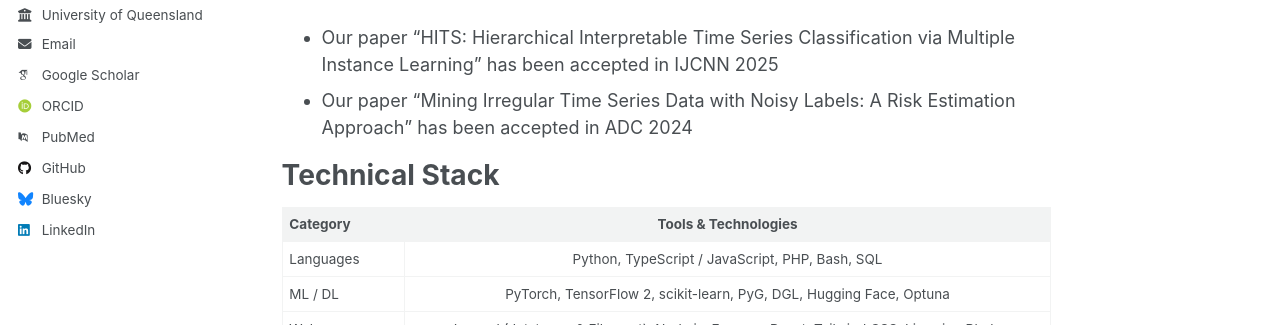
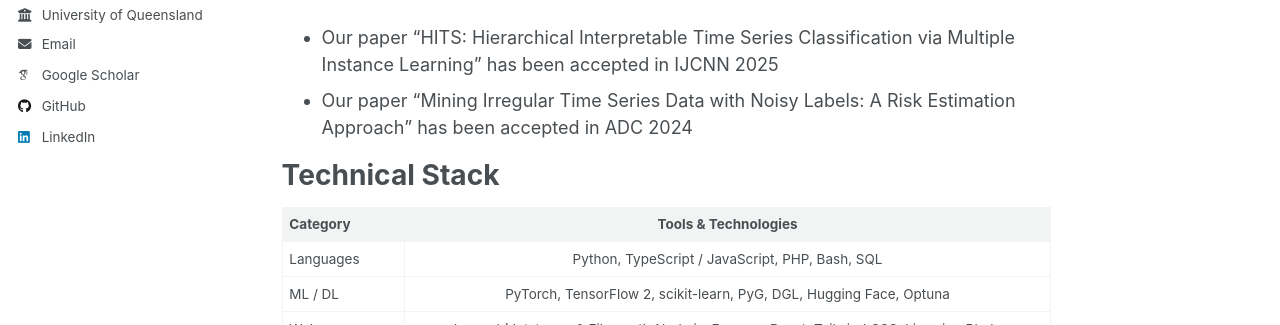
Before and after one commit to Evan-Kun/Evan-Kun.github.io, a Jekyll site: the page built from _pages/about.md, in a window 1280 px wide. Shown: the part 466-791 px from the top of the page. Built offline with Jekyll 4.4.1, drawn with Linux system fonts in a browser that asks for light colours; some web fonts are replaced.

Commit message:
Update _config.yml

```diff
--- a/_config.yml
+++ b/_config.yml
@@ -28,52 +28,52 @@ author:
   bio              : "PhD Candidate | Machine Learning Engineer | Full-stack Developer | Passionate about Data Science and AI Innovations"
   location         : "Melbourne, Victoria, Australia"
   employer         : "University of Queensland"
-  uri              : # URL
+  # uri              : # URL
   email            : "kun.han@uq.edu.au"
 
   # Academic websites
   arxiv            : # URL - Update with the correct link to your profile
   googlescholar    : "https://scholar.google.com.au/citations?user=2rlwIVYAAAAJ&hl=en"
-  impactstory      : # URL
-  orcid            : "http://orcid.org/yourorcidurl"
-  semantic         : # URL
-  pubmed           : "https://www.ncbi.nlm.nih.gov/pubmed/?term=john+snow"
-  researchgate     : # URL
-  scopus           : # URL
+  # impactstory      : # URL
+  # orcid            : "http://orcid.org/yourorcidurl"
+  # semantic         : # URL
+  # pubmed           : "https://www.ncbi.nlm.nih.gov/pubmed/?term=john+snow"
+  # researchgate     : # URL
+  # scopus           : # URL
 
   # Repositories and software development
-  bitbucket        : # Username - Update with your username on the site
-  codepen          : # Username
-  dribbble         : # Username
+  # bitbucket        : # Username - Update with your username on the site
+  # codepen          : # Username
+  # dribbble         : # Username
   github           : "Evan-Kun"
-  kaggle           : # Username
-  stackoverflow    : # User number or user number and name (i.e., use "1" or "1/jeff-atwood")
+  # kaggle           : # Username
+  # stackoverflow    : # User number or user number and name (i.e., use "1" or "1/jeff-atwood")
 
   # Social media
-  bluesky          : "bsky.app" # Replace this with you Bluesky username
+  # bluesky          : "bsky.app" # Replace this with you Bluesky username
   facebook         : # Username
-  flickr           : # Username
-  foursquare       : # Username
-  goodreads        : # Username
-  google_plus      : # Username
-  keybase          : # Username
-  instagram        : # Username
-  lastfm           : # Username
+  # flickr           : # Username
+  # foursquare       : # Username
+  # goodreads        : # Username
+  # google_plus      : # Username
+  # keybase          : # Username
+  # instagram        : # Username
+  # lastfm           : # Username
   linkedin         : "kun-han-uq"# Username
-  mastodon         : # URL
-  medium           : # URL
-  pinterest        : # Username
-  soundcloud       : # Username
-  steam            : # Username
-  telegram         : # URL
-  tumblr           : # Username
-  twitter          : # Username for X / Twitter
-  vine             : # Username
-  weibo            : # Username
-  wikipedia        : # Username
-  xing             : # Username
-  youtube          : # Username
-  zhihu            : # Username
+  # mastodon         : # URL
+  # medium           : # URL
+  # pinterest        : # Username
+  # soundcloud       : # Username
+  # steam            : # Username
+  # telegram         : # URL
+  # tumblr           : # Username
+  # twitter          : # Username for X / Twitter
+  # vine             : # Username
+  # weibo            : # Username
+  # wikipedia        : # Username
+  # xing             : # Username
+  # youtube          : # Username
+  # zhihu            : # Username
 
 # Publication Category - The following the list of publication categories and their headings
 publication_category:
```
